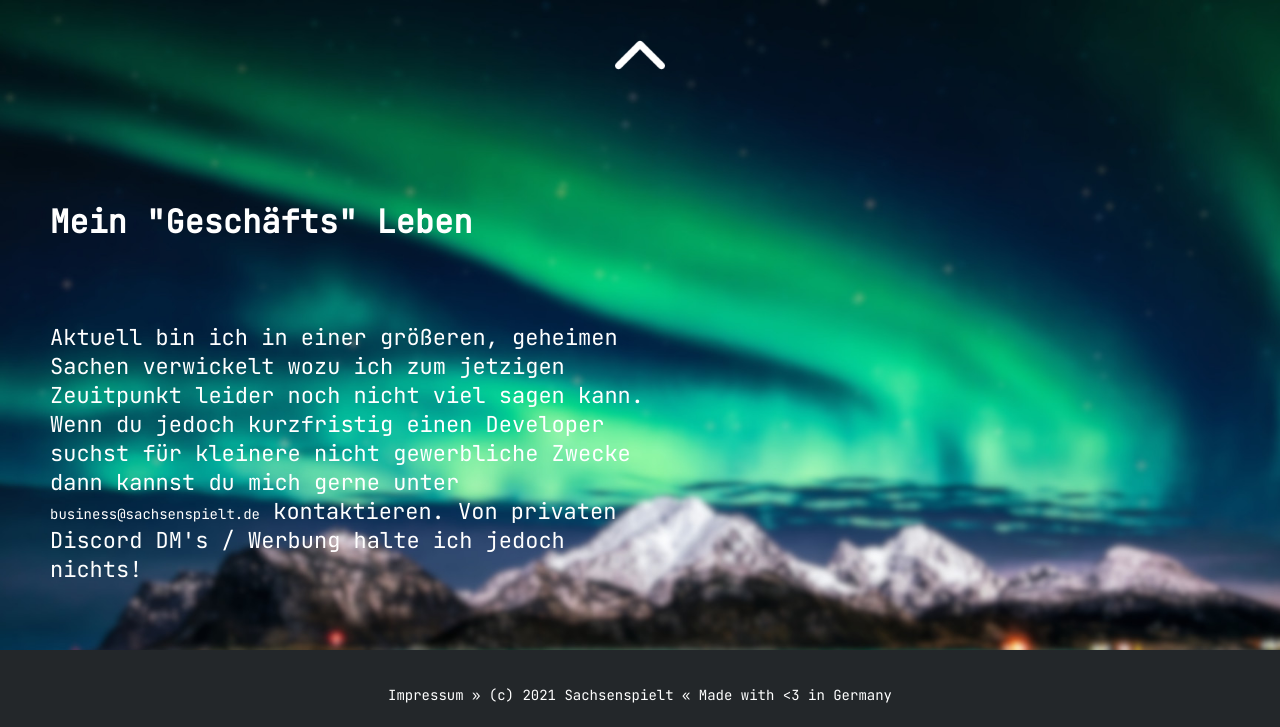
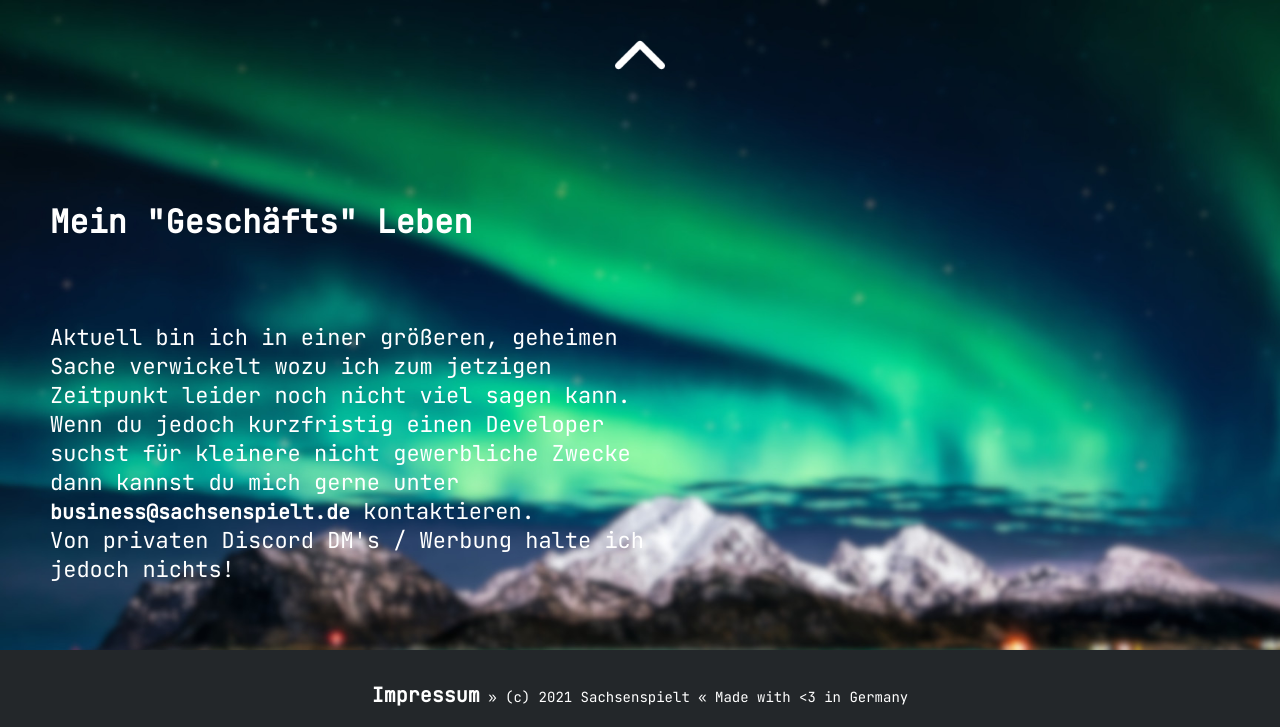
Before and after one commit to Sachsenspielt96/web-presence, a plain HTML site: page index.html in a window 1280 px wide. Shown: the part 2400-3127 px from the top of the page. Drawn offline with nearby package versions, Linux system fonts and the light colour scheme.

Commit message:
Fixing stuff...

```diff
--- a/index.html
+++ b/index.html
@@ -59,7 +59,7 @@
     <div class="div background back4" id="buyme">
         <button onclick="scrollToID('minecraft')" class="btn btn_up"></button>
         <h1 class="texthead_left fade_out_right">Mein "Geschäfts" Leben</h1>
-        <p class="text_left fade_out_right">Aktuell bin ich in einer größeren, geheimen Sachen verwickelt wozu ich zum jetzigen Zeuitpunkt leider noch nicht viel sagen kann. Wenn du jedoch kurzfristig einen Developer suchst für kleinere nicht gewerbliche Zwecke dann kannst du mich gerne unter <a href="mailto:business@sachsenspielt.de">business@sachsenspielt.de</a> kontaktieren. Von privaten Discord DM's / Werbung halte ich jedoch nichts!</p>
+        <p class="text_left fade_out_right">Aktuell bin ich in einer größeren, geheimen Sache verwickelt wozu ich zum jetzigen Zeitpunkt leider noch nicht viel sagen kann. Wenn du jedoch kurzfristig einen Developer suchst für kleinere nicht gewerbliche Zwecke dann kannst du mich gerne unter <a href="mailto:business@sachsenspielt.de">business@sachsenspielt.de</a> kontaktieren. <br>Von privaten Discord DM's / Werbung halte ich jedoch nichts!</p>
 
         <div class="imprint">
             <p><a href="imprint/">Impressum</a> » (c) 2021 Sachsenspielt « Made with <3 in Germany</p>
--- a/main.css
+++ b/main.css
@@ -164,6 +164,14 @@ p {
     transition: all 1s ease-in-out;
 }
 
+.back4 a {
+    font-family: 'JetBrains Mono', sans-serif;
+    color: white;
+    font-weight: bold;
+    margin: 0;
+    font-size: 20px;
+}
+
 .imprint {
     position: absolute;
     width: 100%;
```
